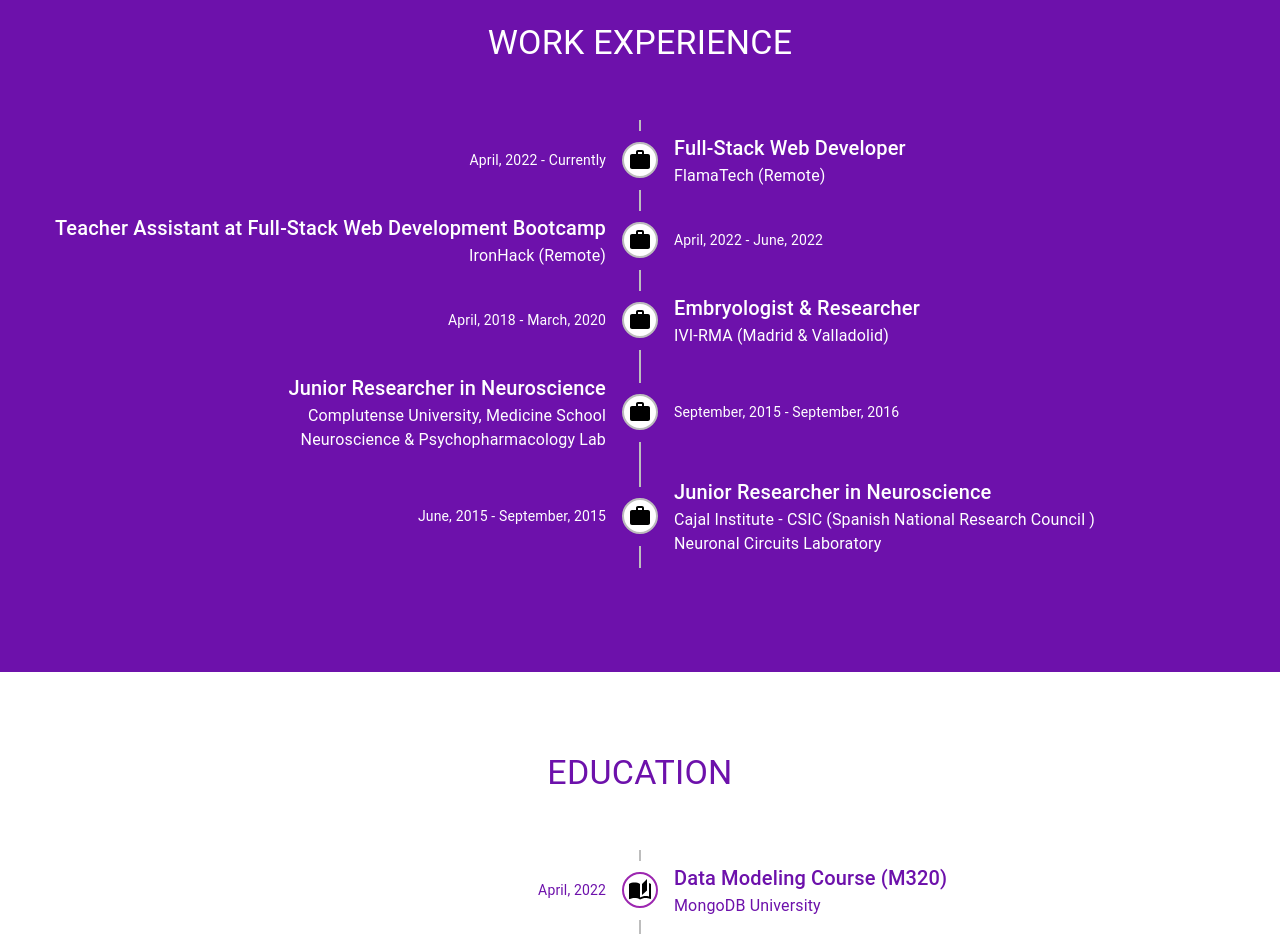
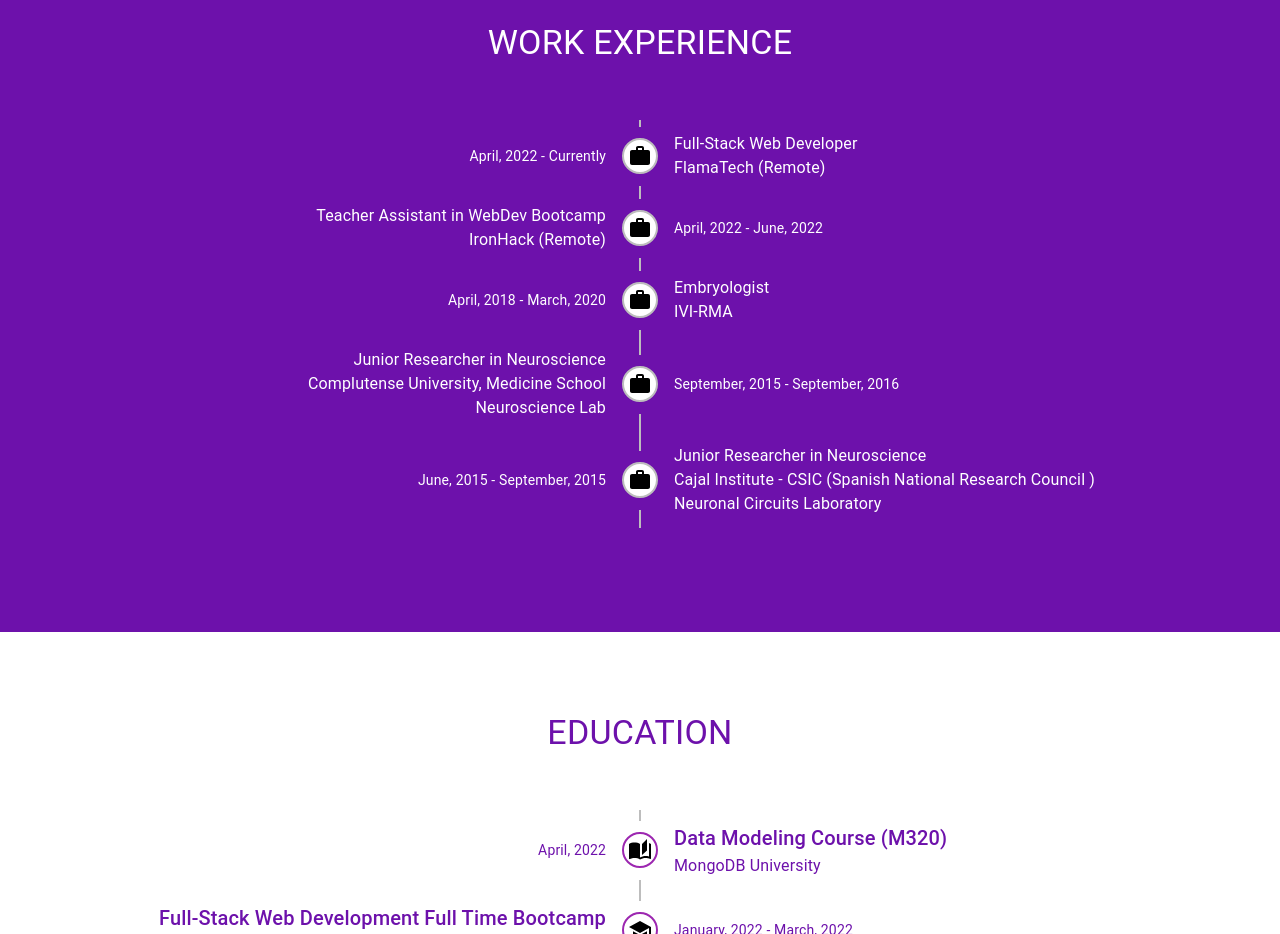
Before and after one commit to Becquerelia/portfolio, a React (Create React App) app: page / in a window 1280 px wide. Shown: the part 1800-2734 px from the top of the page. Built offline with nearby package versions, Linux system fonts and the light colour scheme.

Commit message:
work experience section fixed

```diff
--- a/src/components/WorkExperience.jsx
+++ b/src/components/WorkExperience.jsx
@@ -43,7 +43,7 @@
             <TimelineConnector />
           </TimelineSeparator>
           <TimelineContent sx={{ py: "12px", px: 2 }}>
-            <Typography variant="h6" component="span" color="white">
+            <Typography variant="h7" component="span" color="white">
               Full-Stack Web Developer
             </Typography>
             <Typography color="white"> FlamaTech (Remote) </Typography>
@@ -65,8 +65,8 @@
             <TimelineConnector />
           </TimelineSeparator>
           <TimelineContent sx={{ py: "12px", px: 2 }}>
-            <Typography variant="h6" component="span" color="white">
-              Teacher Assistant at Full-Stack Web Development Bootcamp
+            <Typography variant="h7" component="span" color="white">
+              Teacher Assistant in WebDev Bootcamp
             </Typography>
             <Typography color="white">IronHack (Remote)</Typography>
           </TimelineContent>
@@ -88,10 +88,10 @@
             <TimelineConnector />
           </TimelineSeparator>
           <TimelineContent sx={{ py: "12px", px: 2 }}>
-            <Typography variant="h6" component="span" color="white">
-              Embryologist & Researcher
+            <Typography variant="h7" component="span" color="white">
+              Embryologist
             </Typography>
-            <Typography color="white">IVI-RMA (Madrid & Valladolid)</Typography>
+            <Typography color="white">IVI-RMA</Typography>
           </TimelineContent>
         </TimelineItem>
         <TimelineItem>
@@ -110,12 +110,11 @@
             <TimelineConnector />
           </TimelineSeparator>
           <TimelineContent sx={{ py: "12px", px: 2 }}>
-            <Typography variant="h6" component="span" color="white">
+            <Typography variant="h7" component="span" color="white">
               Junior Researcher in Neuroscience
             </Typography>
             <Typography color="white">
-              Complutense University, Medicine School <br /> Neuroscience &
-              Psychopharmacology Lab
+              Complutense University, Medicine School <br /> Neuroscience Lab
             </Typography>
           </TimelineContent>
         </TimelineItem>
@@ -135,7 +134,7 @@
             <TimelineConnector />
           </TimelineSeparator>
           <TimelineContent sx={{ py: "12px", px: 2 }}>
-            <Typography variant="h6" component="span" color="white">
+            <Typography variant="h7" component="span" color="white">
               Junior Researcher in Neuroscience
             </Typography>
             <Typography color="white">
```
